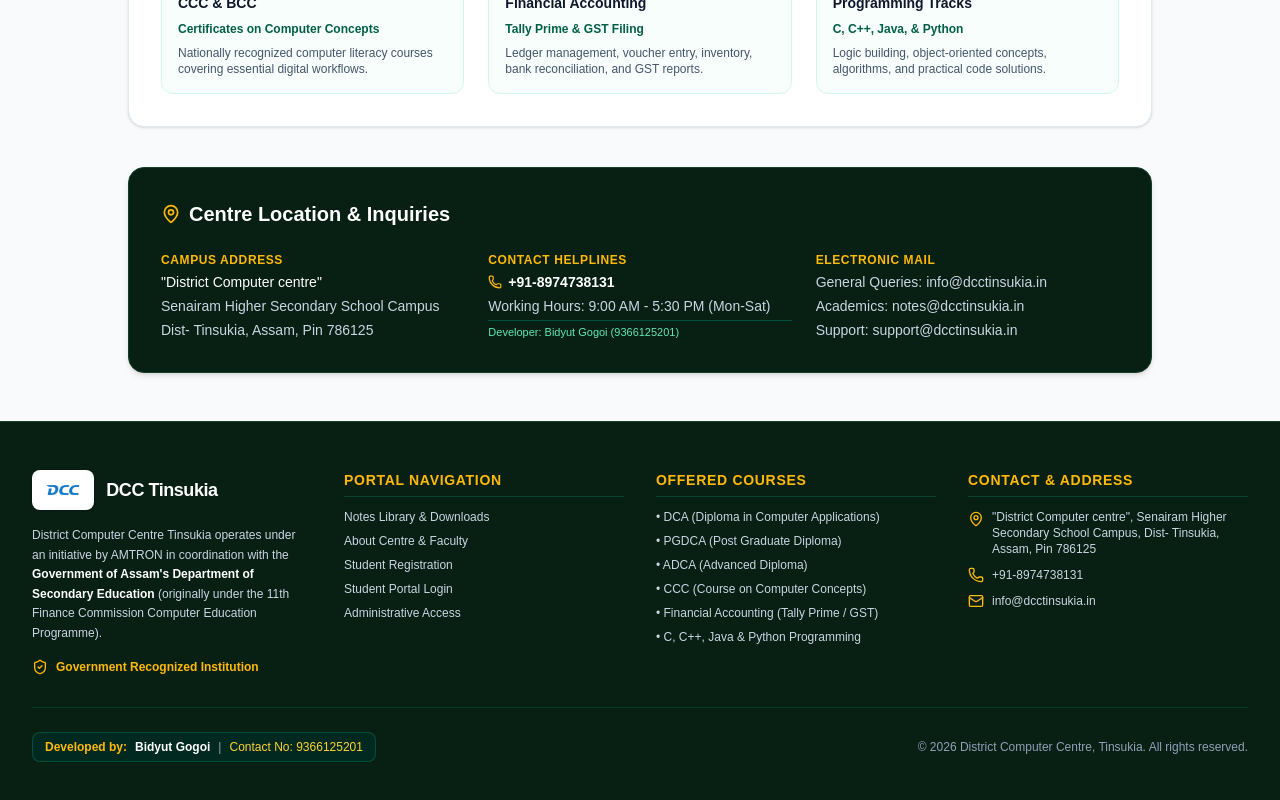
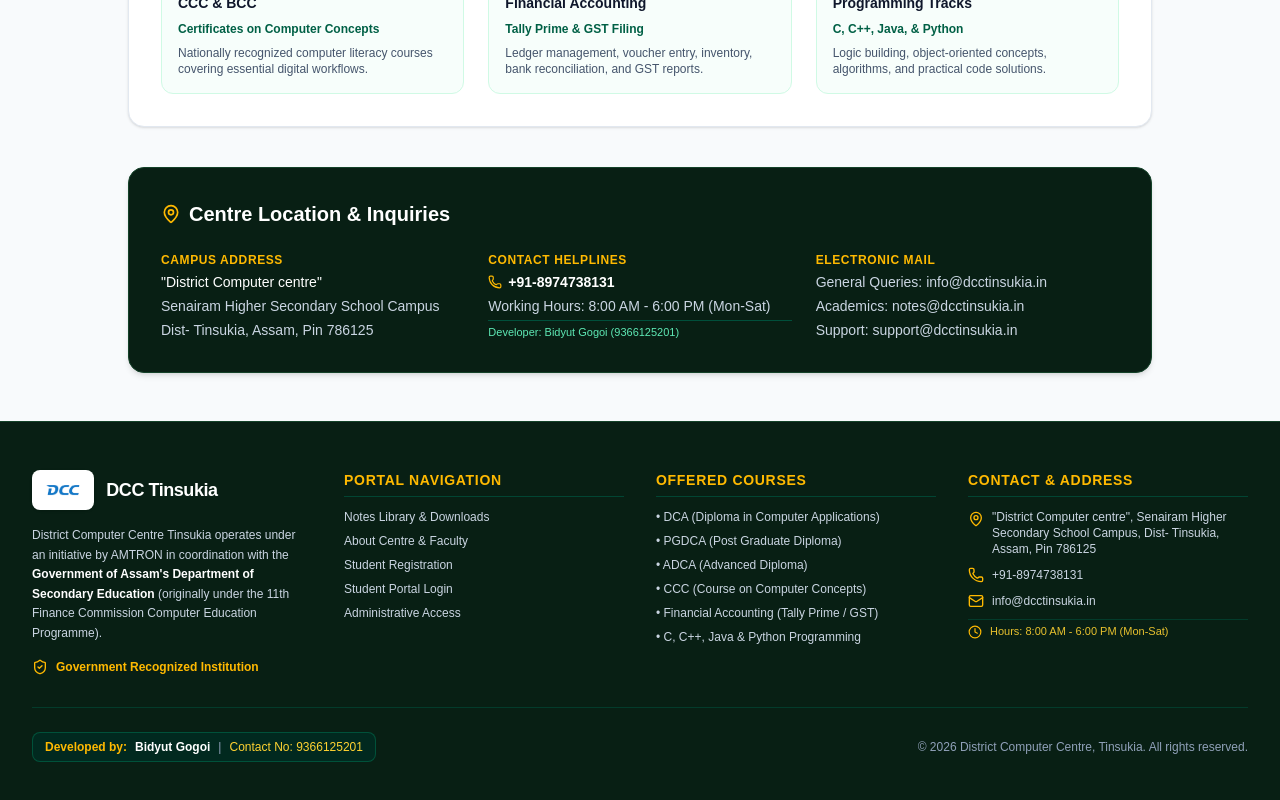
Before and after one commit to b4bidyut-dev/dcctinsukia, a Next.js app: page /about in a window 1280 px wide. Shown: the part 1327-2127 px from the top of the page. Built offline with nearby package versions, Linux system fonts and the light colour scheme; no server answers.

Commit message:
feat: update working hours to 8:00 AM - 6:00 PM in footer and about page

```diff
--- a/src/app/about/page.tsx
+++ b/src/app/about/page.tsx
@@ -177,7 +177,7 @@ export default function AboutPage() {
                   +91-8974738131
                 </a>
               </p>
-              <p>Working Hours: 9:00 AM - 5:30 PM (Mon-Sat)</p>
+              <p>Working Hours: 8:00 AM - 6:00 PM (Mon-Sat)</p>
               <p className="text-[11px] text-emerald-300 pt-1 border-t border-emerald-900">
                 Developer: Bidyut Gogoi (9366125201)
               </p>
--- a/src/components/Footer.tsx
+++ b/src/components/Footer.tsx
@@ -1,5 +1,5 @@
 import Link from "next/link";
-import { GraduationCap, MapPin, Mail, Phone, ShieldCheck, Heart, User } from "lucide-react";
+import { GraduationCap, MapPin, Mail, Phone, ShieldCheck, Heart, User, Clock } from "lucide-react";
 
 export default function Footer() {
   return (
@@ -92,6 +92,10 @@ export default function Footer() {
                 <Mail className="w-4 h-4 text-amber-400 shrink-0" />
                 <span>info@dcctinsukia.in</span>
               </div>
+              <div className="flex items-center space-x-2 text-[11px] text-amber-300/90 pt-1 border-t border-emerald-900/60">
+                <Clock className="w-3.5 h-3.5 text-amber-400 shrink-0" />
+                <span>Hours: 8:00 AM - 6:00 PM (Mon-Sat)</span>
+              </div>
             </div>
           </div>
         </div>
```
